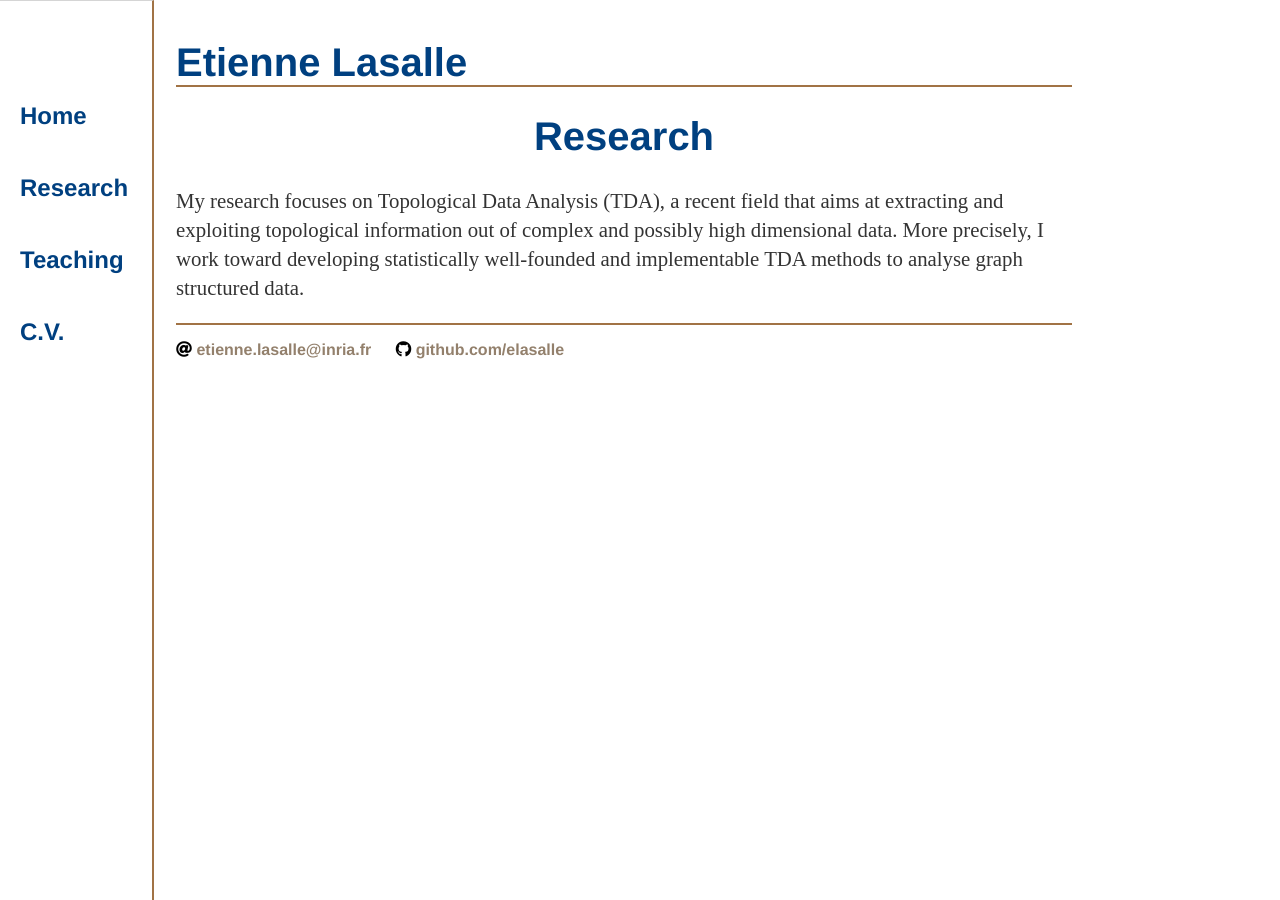
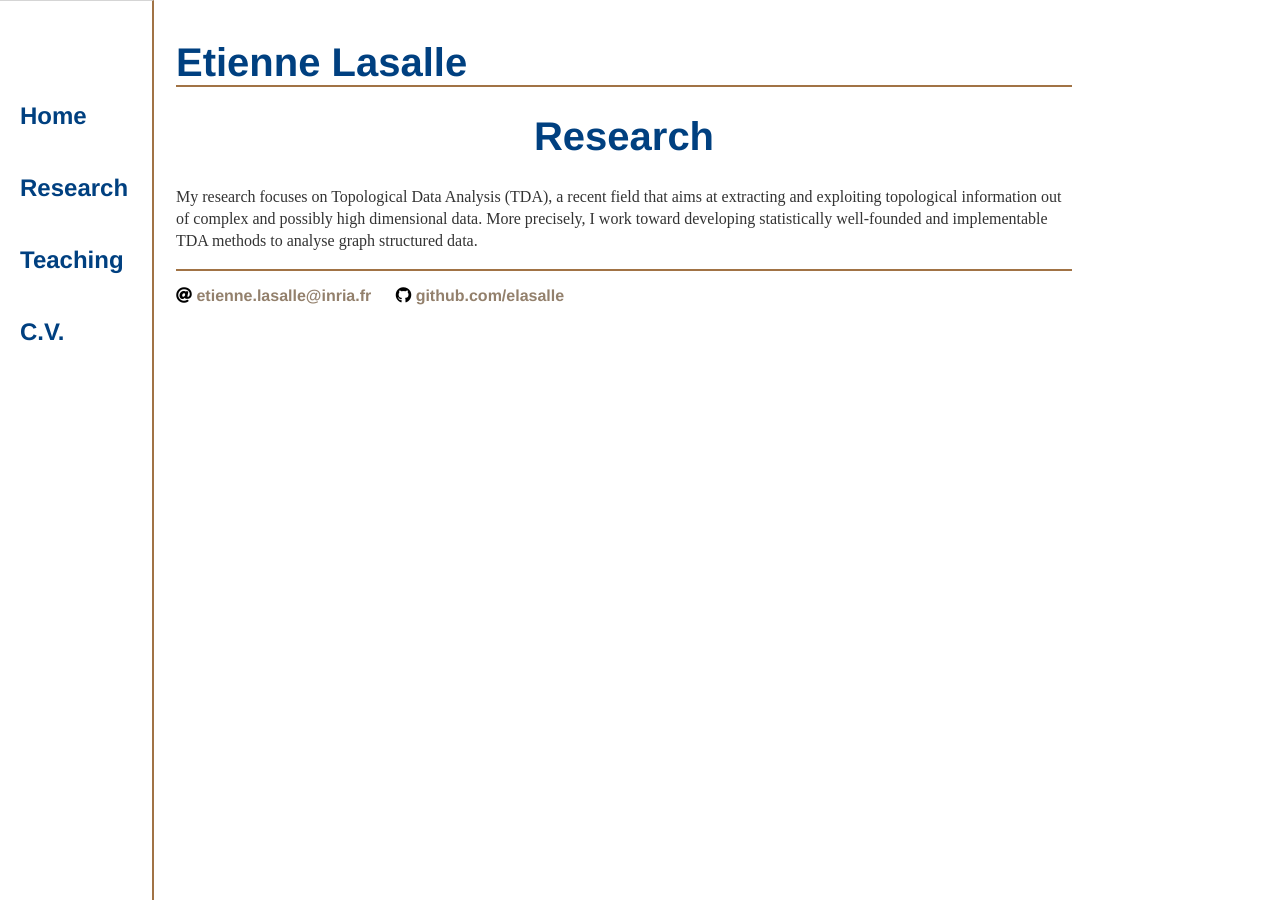
Before and after one commit to elasalle/elasalle.github.io, a Jekyll site: the page built from research/index.html, in a window 1280 px wide. Built offline with Jekyll 4.4.1, drawn with Linux system fonts in a browser that asks for light colours.

Commit message:
font size issues

```diff
--- a/css/main.css
+++ b/css/main.css
@@ -68,7 +68,6 @@ img {
 }
 
 p {
-    font-size: 1.3em;
     line-height: 1.4em;
     color: #333;
 }
@@ -76,11 +75,11 @@ p.subname {
     font-size: 1.3em;
     line-height: 1.4em;
     color: #333;
-	margin-block-start: 0;
+	  margin-block-start: 0;
 }
 .nomargin {
-	margin-block-start: 0;
-	margin-block-end: 0;
+	  margin-block-start: 0;
+    margin-block-end: 0;
 }
 
 table {
--- a/index.html
+++ b/index.html
@@ -6,14 +6,13 @@ title: Etienne Lasalle's Webpage
 	<p class="subname">Ph.D. Student</p>
 	<table><tr>
 	<td>
-	<p>Member of
+	<p class="nomargin">Member of</p>
 		<ul class="noitem nomargin">
 		<li><a href="https://www.imo.universite-paris-saclay.fr/-Probabilites-et-Statistiques-">Probabilités et Statistiques Team</a> (<a href="https://www.universite-paris-saclay.fr/">Université Paris-Saclay</a>) </li>
 		<li><a href="https://team.inria.fr/datashape/">DataShape Team</a> (<a href="https://www.inria.fr/fr/centre-inria-saclay-ile-de-france">Inria Saclay</a>)</li>
 		<li><a href="https://www.imo.universite-paris-saclay.fr/celeste/index.html">Celeste Team</a> (<a href="https://www.inria.fr/fr/centre-inria-saclay-ile-de-france">Inria Saclay</a>)</li>
 		</ul>
-	</p>
-	<p>Ph.D. Advisers :
+	<p class="nomargin">Ph.D. Advisers :</p>
 		<ul class="noitem nomargin">
 		<li><a href="https://geometrica.saclay.inria.fr/team/Fred.Chazal/">Frédéric Chazal</a></li>
 		<li><a href="http://massart.pascal.free.fr/Site/Home.html">Pascal Massart</a></li>
```
